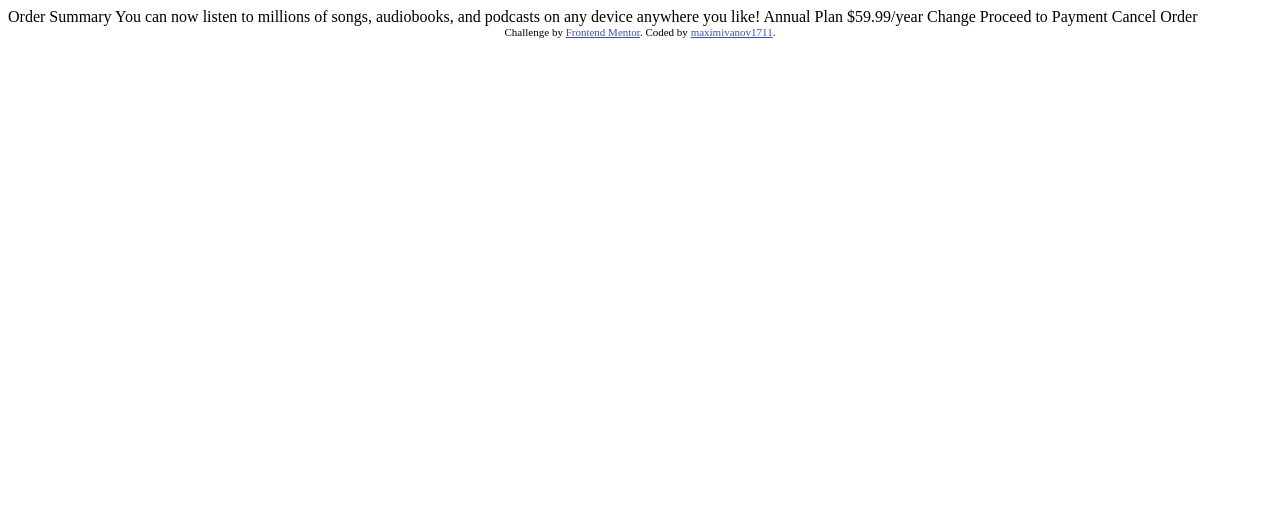
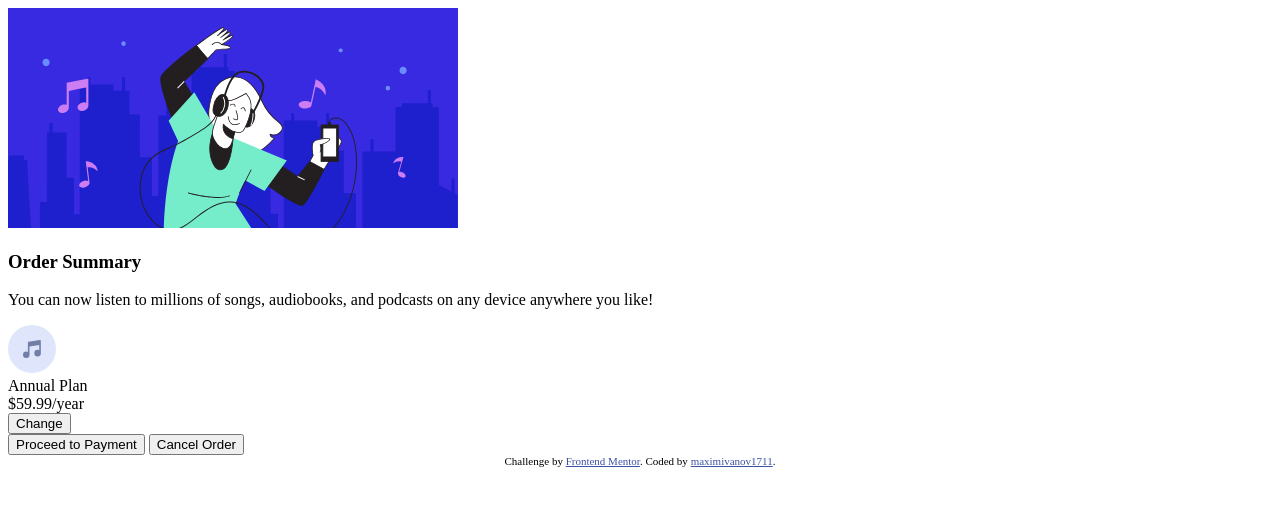
Before and after one commit to maximivanov1711/frontend-mentor-order-summary-card, a plain HTML site: page index.html in a window 1280 px wide. Drawn offline with Linux system fonts and the light colour scheme.

Commit message:
Created HTML structure

```diff
--- a/index.html
+++ b/index.html
@@ -28,9 +28,34 @@
     <link rel="stylesheet" href="styles.css" />
   </head>
   <body>
-    Order Summary You can now listen to millions of songs, audiobooks, and
-    podcasts on any device anywhere you like! Annual Plan $59.99/year Change
-    Proceed to Payment Cancel Order
+    <div class="order-summary">
+      <img
+        class="order-summary__image"
+        src="images/illustration-hero.svg"
+        alt="Illustration"
+      />
+      <div class="order-summary__content">
+        <h3 class="order-summary__title">Order Summary</h3>
+        <p class="order-summary__description">
+          You can now listen to millions of songs, audiobooks, and podcasts on
+          any device anywhere you like!
+        </p>
+        <div class="annual-plan">
+          <img
+            class="annual-plan__icon"
+            src="images/icon-music.svg"
+            alt="Music icon"
+          />
+          <div class="annual-plan__info">
+            <div class="annual-plan__title">Annual Plan</div>
+            <div class="annual-plan__cost">$59.99/year</div>
+          </div>
+          <button href="#" class="annual-plan__change-button">Change</button>
+        </div>
+        <button class="button button_color_primary">Proceed to Payment</button>
+        <button class="button button_secondary">Cancel Order</button>
+      </div>
+    </div>
 
     <div class="attribution">
       Challenge by
```
